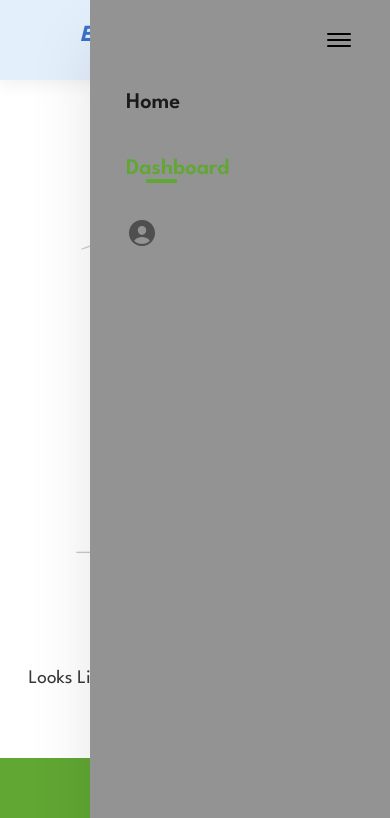
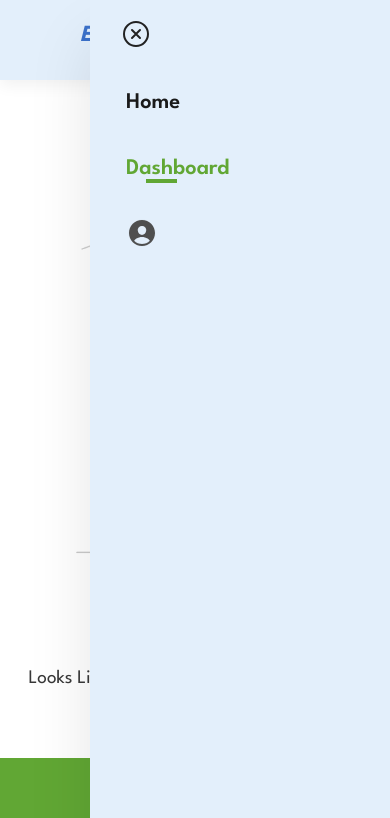
Before and after one commit to paakowamoquandoh/Suit-Shop-, a website: page 404.html in a window 390 px wide. Both pictures are taken after a click on the element 339 px from the left and 40 px from the top of the page. Shown: the top 818 px of the page. Drawn offline with nearby package versions, Linux system fonts and the light colour scheme.

Commit message:
app updates

```diff
--- a/public/css/home.css
+++ b/public/css/home.css
@@ -542,7 +542,7 @@ button.white{
         right: -300px;
         height: 100vh;
         width: 300px;
-        background-color: rgb(147, 147, 147);
+        background-color: rgb(227,239,251);
         box-shadow: 0 40px 60px rgba(0, 0, 0, 0.1);
         padding: 80px 0 0 16px;
         transition: 0.3s;
--- a/public/css/nav.css
+++ b/public/css/nav.css
@@ -57,6 +57,10 @@
 
 .navItems li a:hover, .navItems li a.active{
     color: rgb(97,167,52);
+}
+
+.showIcon{
+    display: flex;
 }
 
 .navItems li a.active::after{
--- a/public/js/nav.js
+++ b/public/js/nav.js
@@ -5,19 +5,16 @@ const navMenuClose = document.getElementById("mobileMenuClose");
 const shopICon = document.querySelector(".mobileNav");
 const shopBagde = document.querySelector(".cartBox");
 const secondNav = document.querySelector(".secondHeader");
-const userIcon = document.querySelector(".personIcon");
+
 
 
 // Mobile and Tablet NAvbar implementation//
 if (mobileMenu) {
    mobileMenu.addEventListener("click", () => {
        navMenuItems.classList.add("active");
-       userIcon.style.display = "flex";
+
        mobileMenu.style.display = "none";
-       shopICon.style.display = "none";
-       shopBagde.style.display = "none";
-       secondNav.style.display = "none"
-       navMenuClose.style.display = "flex";
+       navMenuClose.style.display = "block";
    })
 }
 
@@ -27,8 +24,6 @@ if (navMenuClose) {
       navMenuItems.classList.remove("active");
       mobileMenu.style.display = "flex"
       shopICon.style.display = "flex";
-      secondNav.style.display = "flex"
-      userIcon.style.display = "none";
     })
 }
 
```
Also changed, not shown: index.html (+2 -2 lines).
